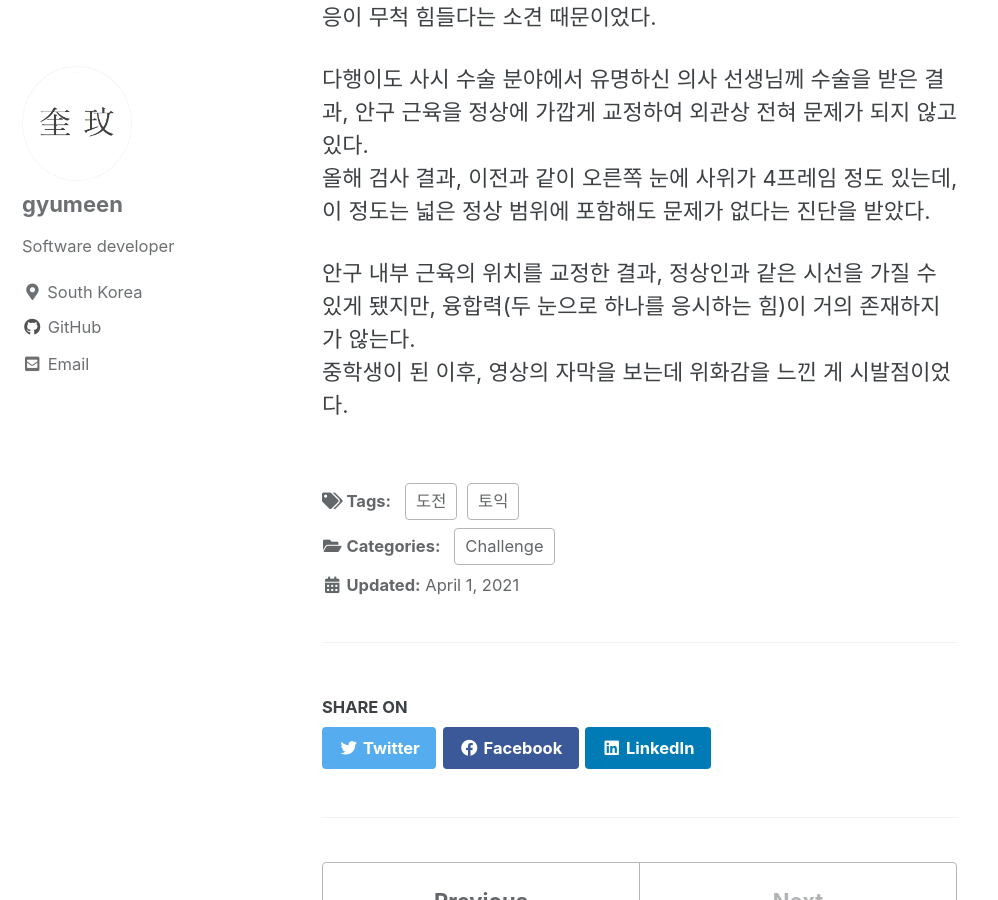
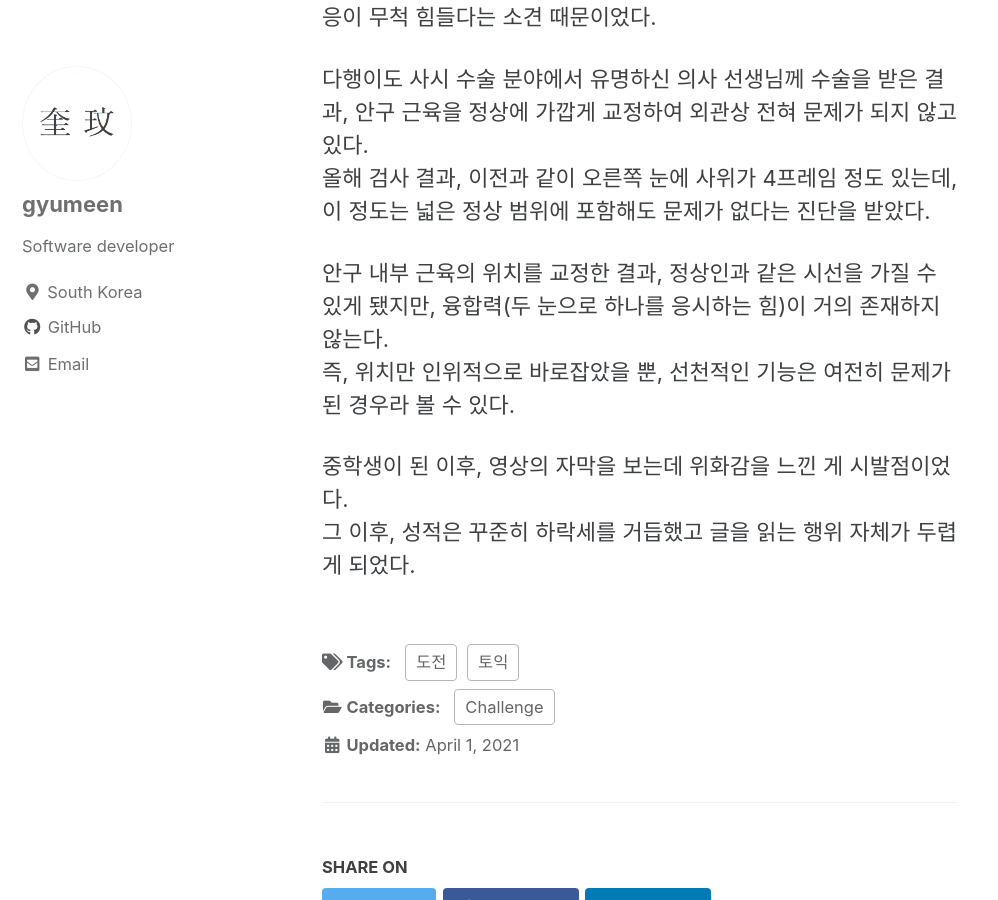
Before and after one commit to gyumeen/gyumeen.github.io, a Jekyll site: the page built from _posts/2021/Challenge/TOEIC/2021-04-01-[Toeic]1.md, in a window 1280 px wide and 900 px high, scrolled down 903 px. Shown: the whole window, without its empty margins (0-998 px from the left). Built offline with Jekyll 4.4.1, drawn with Linux system fonts in a browser that asks for light colours; cached includes are drawn as plain includes; comment, search, counter and statistics services are not loaded; some of the changed text lies outside the part shown.

Commit message:
Update 2021-04-01-[Toeic]1.md

```diff
--- a/_posts/2021/Challenge/TOEIC/2021-04-01-[Toeic]1.md
+++ b/_posts/2021/Challenge/TOEIC/2021-04-01-[Toeic]1.md
@@ -30,5 +30,8 @@ RC의 경우, 시험칠 때마다 꾸준히 뒷 문제 최소 23개 ~ 33개를
 다행이도 사시 수술 분야에서 유명하신 의사 선생님께 수술을 받은 결과, 안구 근육을 정상에 가깝게 교정하여 외관상 전혀 문제가 되지 않고 있다.
 올해 검사 결과, 이전과 같이 오른쪽 눈에 사위가 4프레임 정도 있는데, 이 정도는 넓은 정상 범위에 포함해도 문제가 없다는 진단을 받았다.
 
-안구 내부 근육의 위치를 교정한 결과, 정상인과 같은 시선을 가질 수 있게 됐지만, 융합력(두 눈으로 하나를 응시하는 힘)이 거의 존재하지가 않는다.
+안구 내부 근육의 위치를 교정한 결과, 정상인과 같은 시선을 가질 수 있게 됐지만, 융합력(두 눈으로 하나를 응시하는 힘)이 거의 존재하지 않는다.
+즉, 위치만 인위적으로 바로잡았을 뿐, 선천적인 기능은 여전히 문제가 된 경우라 볼 수 있다.
+
 중학생이 된 이후, 영상의 자막을 보는데 위화감을 느낀 게 시발점이었다.
+그 이후, 성적은 꾸준히 하락세를 거듭했고 글을 읽는 행위 자체가 두렵게 되었다.
```
